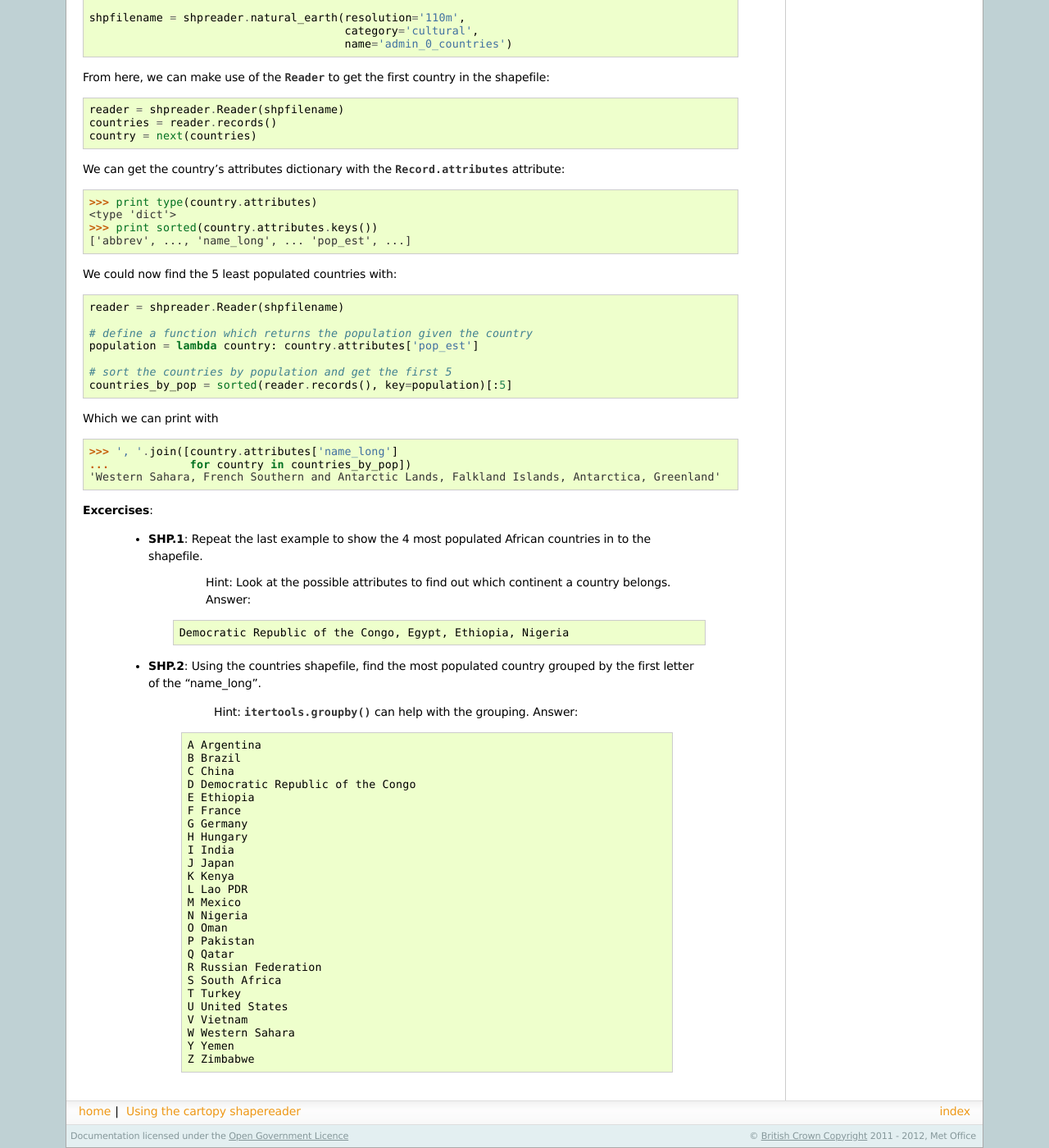
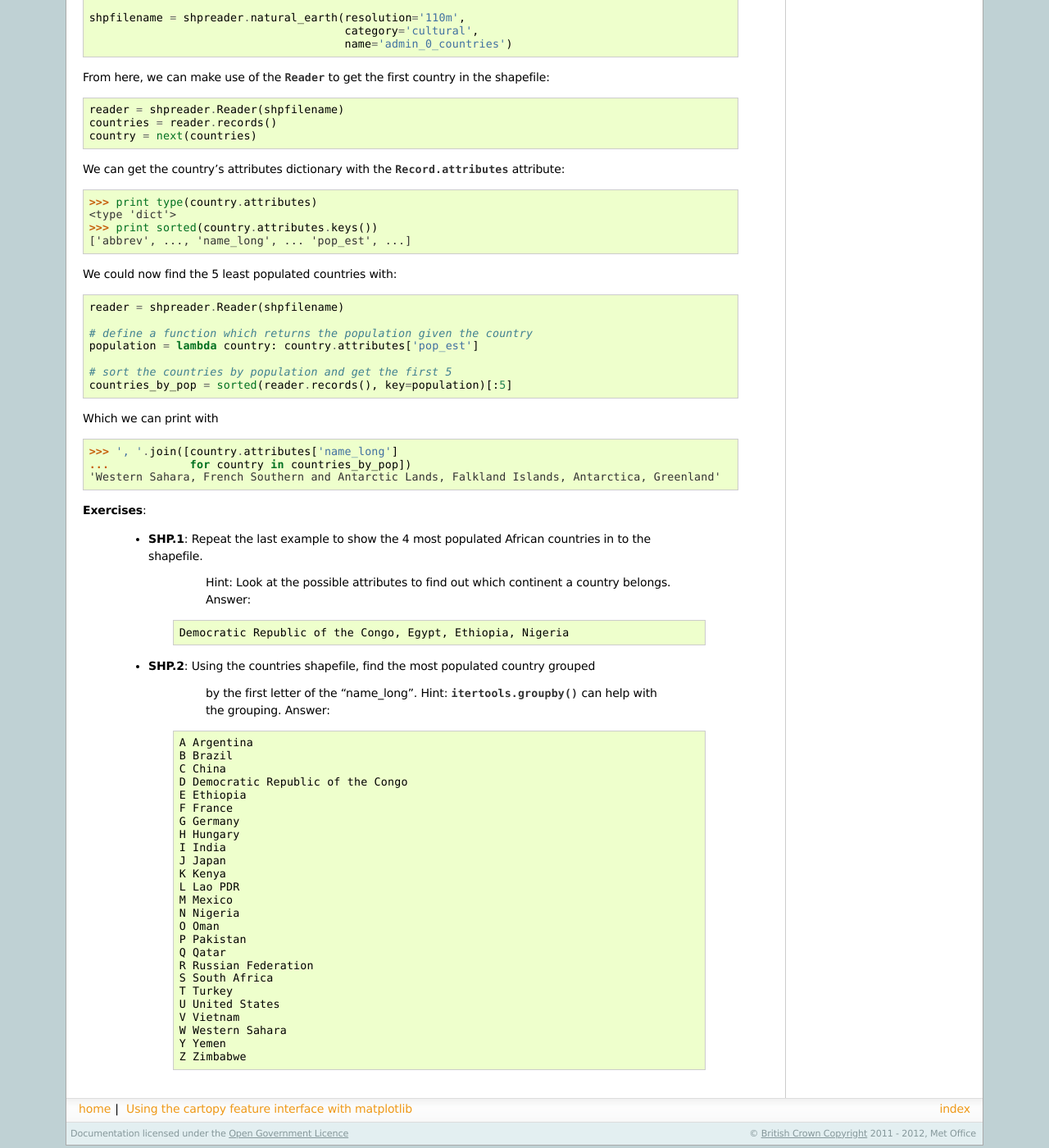
Before and after one commit to SciTools/cartopy, a Sphinx documentation site: the page built from docs/source/tutorials/using_the_shapereader.rst, in a window 1280 px wide and 1400 px high, scrolled down 972 px. Shown: the whole window at 82% size. Built offline with Sphinx 7.4.7, drawn with Linux system fonts in a browser that asks for light colours; pages that are not in the unit, such as notebooks, are missing from menus; the version number is read from the project's files by our own code; some of the changed text lies outside the part shown.

Commit message:
Corrected typo and pep8 indentation

```diff
--- a/docs/source/tutorials/using_the_shapereader.rst
+++ b/docs/source/tutorials/using_the_shapereader.rst
@@ -1,7 +1,7 @@
 .. _using_the_shapereader:
 
-Using the cartopy shapereader
-=============================
+Using the cartopy feature interface with matplotlib
+===================================================
 
 Cartopy provides an object oriented shapefile reader based on top of the
 `pyshp <http://code.google.com/p/pyshp/>`_ module to provide easy, programmatic,
@@ -95,7 +95,7 @@
     'Western Sahara, French Southern and Antarctic Lands, Falkland Islands, Antarctica, Greenland'
 
 
-**Excercises**:
+**Exercises**:
 
  * **SHP.1**: Repeat the last example to show the 4 most populated African countries in to the shapefile.
         Hint: Look at the possible attributes to find out which continent a country belongs.
@@ -126,7 +126,7 @@
         Democratic Republic of the Congo, Egypt, Ethiopia, Nigeria
 
  * **SHP.2**: Using the countries shapefile, find the most populated country grouped
-   by the first letter of the "name_long".
+        by the first letter of the "name_long".
         Hint: :func:`itertools.groupby` can help with the grouping.
         Answer:
 
```
